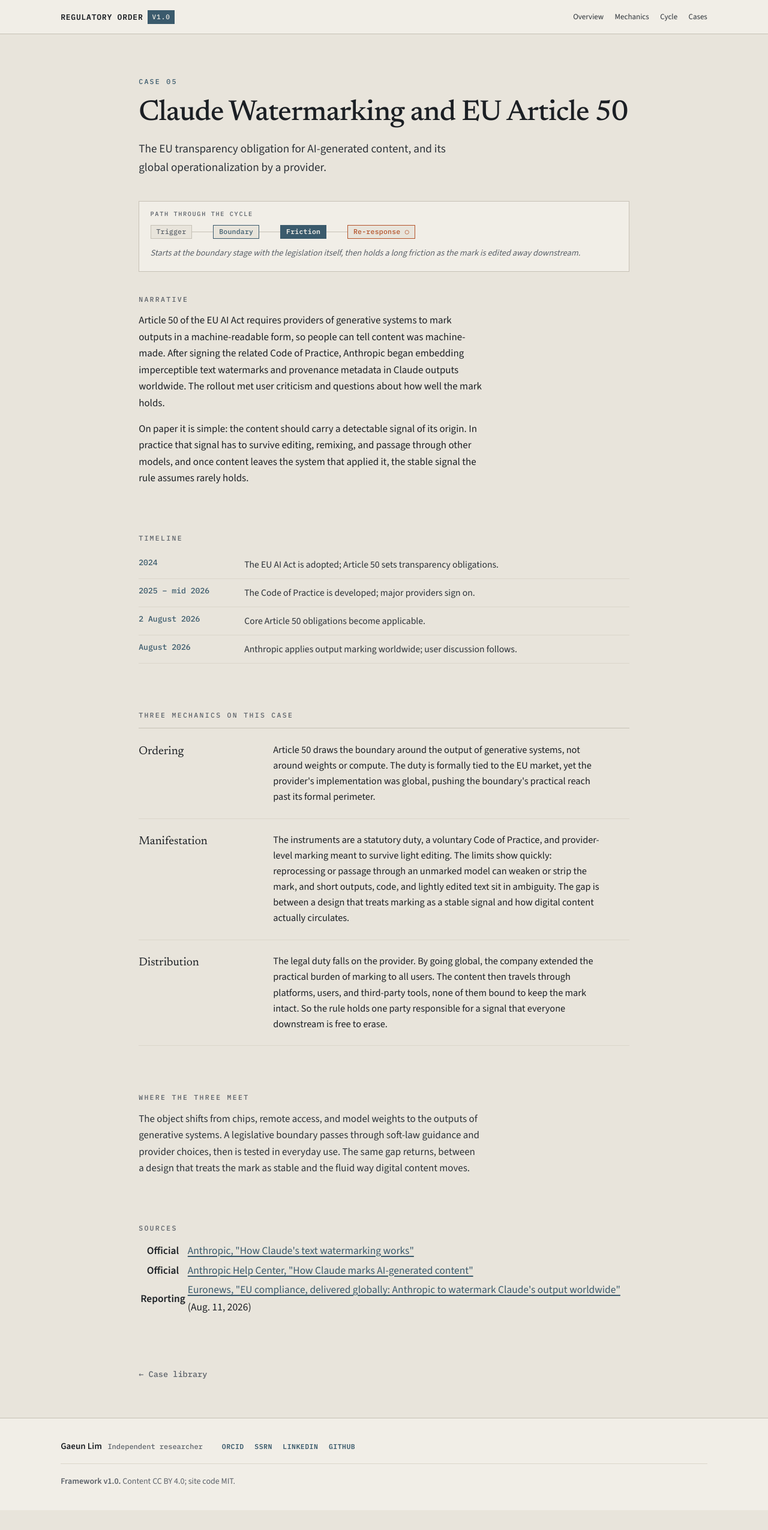
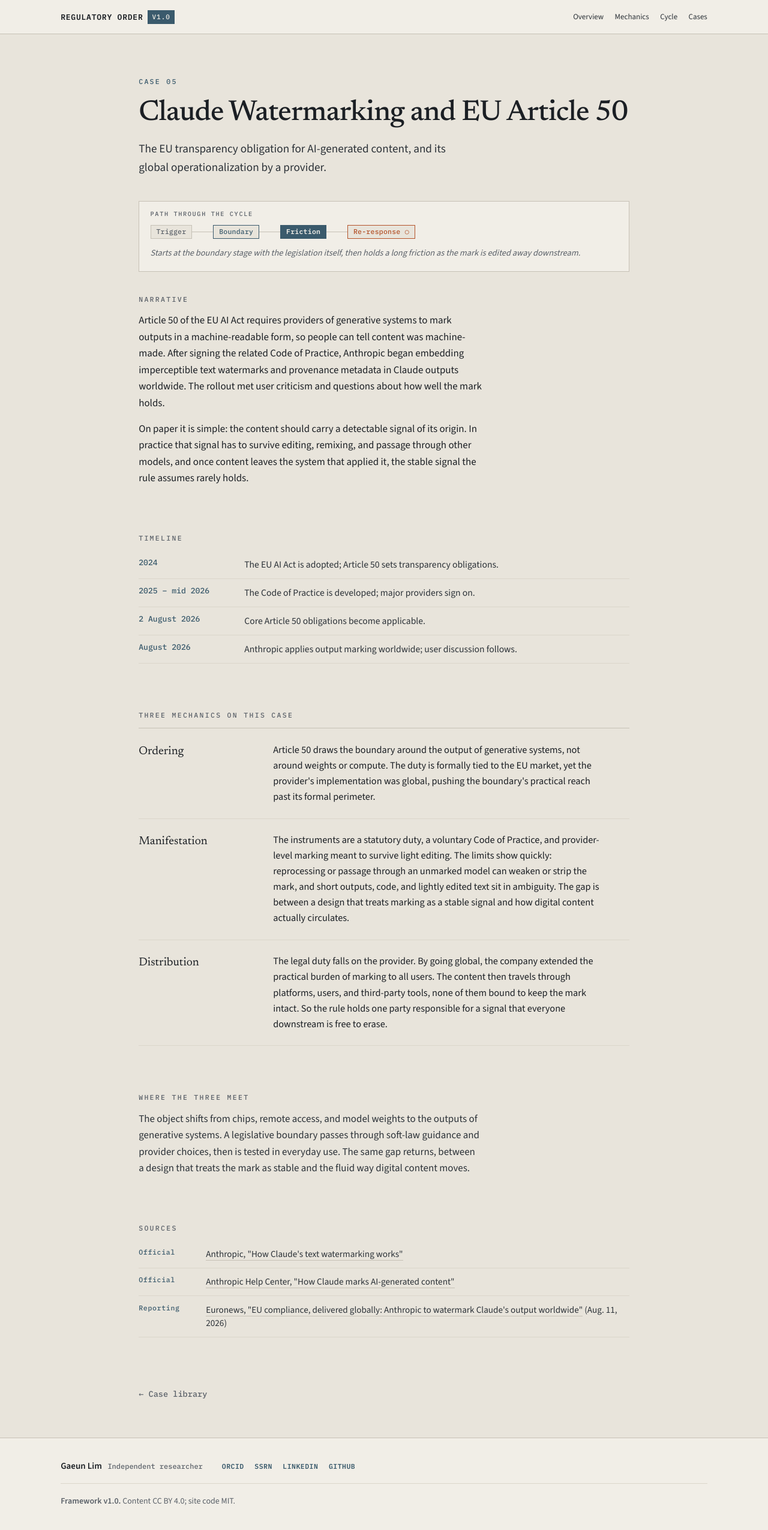
Before and after one commit to GaeunLim01/regulatory-order, a Jekyll site: the page built from cases/claude-watermarking/index.html, in a window 1280 px wide. Shown: the whole page at 60% size. Built offline with Jekyll 4.4.1, drawn with Linux system fonts in a browser that asks for light colours; before the commit the page ends 2517 px from its top, so only the background shows below that.

Commit message:
Add files via upload

```diff
--- a/assets/css/main.css
+++ b/assets/css/main.css
@@ -1686,6 +1686,13 @@
 .ctimeline th { text-align: left; vertical-align: top; width: 11rem; padding: 0.7rem 1rem 0.7rem 0; font: 500 0.82rem/1.4 var(--mono); color: var(--accent); border-bottom: 1px solid var(--rule-faint); white-space: nowrap; }
 .ctimeline td { padding: 0.7rem 0; font-size: 0.98rem; line-height: 1.5; border-bottom: 1px solid var(--rule-faint); color: var(--ink-soft); }
 
+/* sources */
+.csources { width: 100%; border-collapse: collapse; }
+.csources th { text-align: left; vertical-align: top; width: 7rem; padding: 0.7rem 1rem 0.7rem 0; font: 500 0.72rem/1.4 var(--mono); letter-spacing: 0.06em; color: var(--accent); border-bottom: 1px solid var(--rule-faint); white-space: nowrap; }
+.csources td { padding: 0.7rem 0; font-size: 0.95rem; line-height: 1.5; border-bottom: 1px solid var(--rule-faint); color: var(--ink-soft); }
+.csources a { color: var(--ink-soft); text-decoration: none; border-bottom: 1px solid var(--rule); }
+.csources a:hover { color: var(--accent); border-bottom-color: var(--accent); }
+
 /* lenses on a case */
 .clens { border-top: 1px solid var(--rule); }
 .clens__row { display: grid; grid-template-columns: 12rem 1fr; gap: 0.5rem 2rem; padding: 1.4rem 0; border-bottom: 1px solid var(--rule-faint); }
@@ -1698,4 +1705,6 @@
   .clens__row { grid-template-columns: 1fr; gap: 0.5rem; }
   .ctimeline th { width: auto; display: block; padding-bottom: 0.2rem; border-bottom: none; }
   .ctimeline td { display: block; padding-top: 0; }
-}
+  .csources th { width: auto; display: block; padding-bottom: 0.2rem; border-bottom: none; }
+  .csources td { display: block; padding-top: 0; }
+}
```
